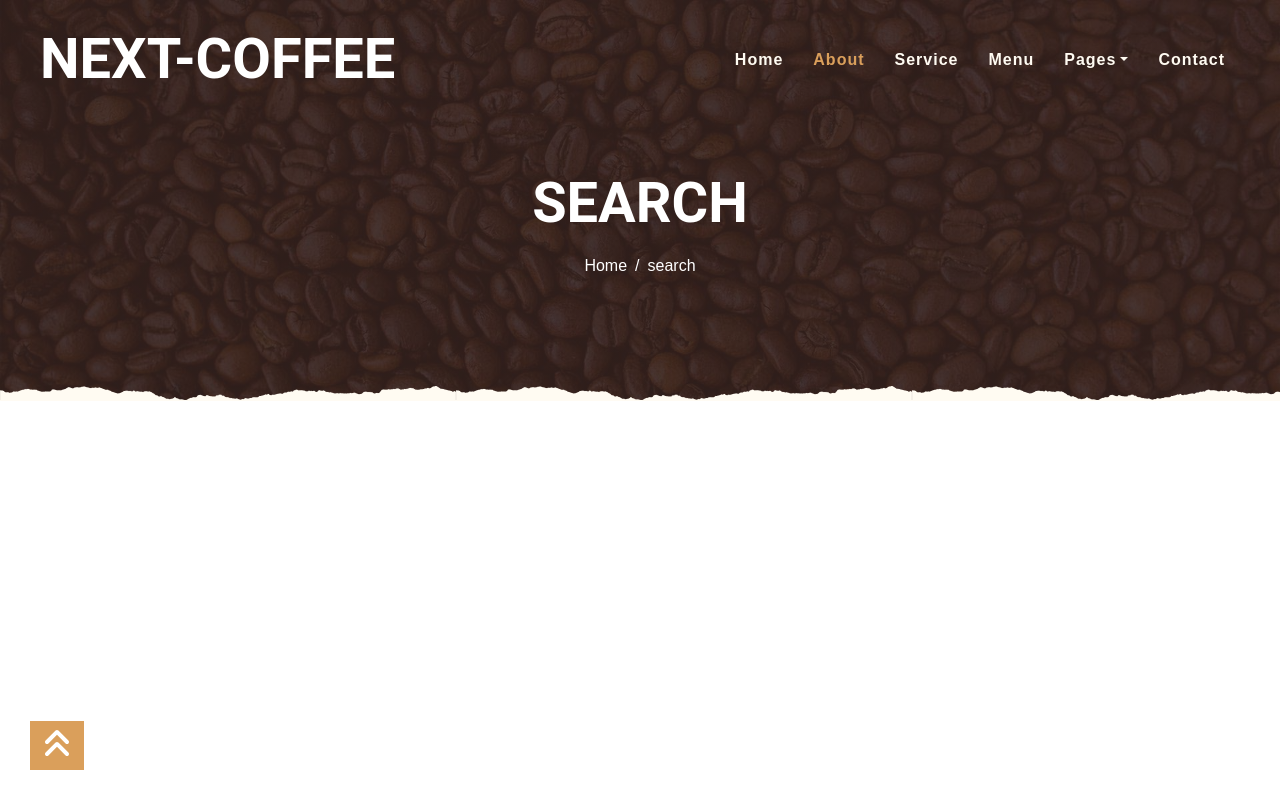
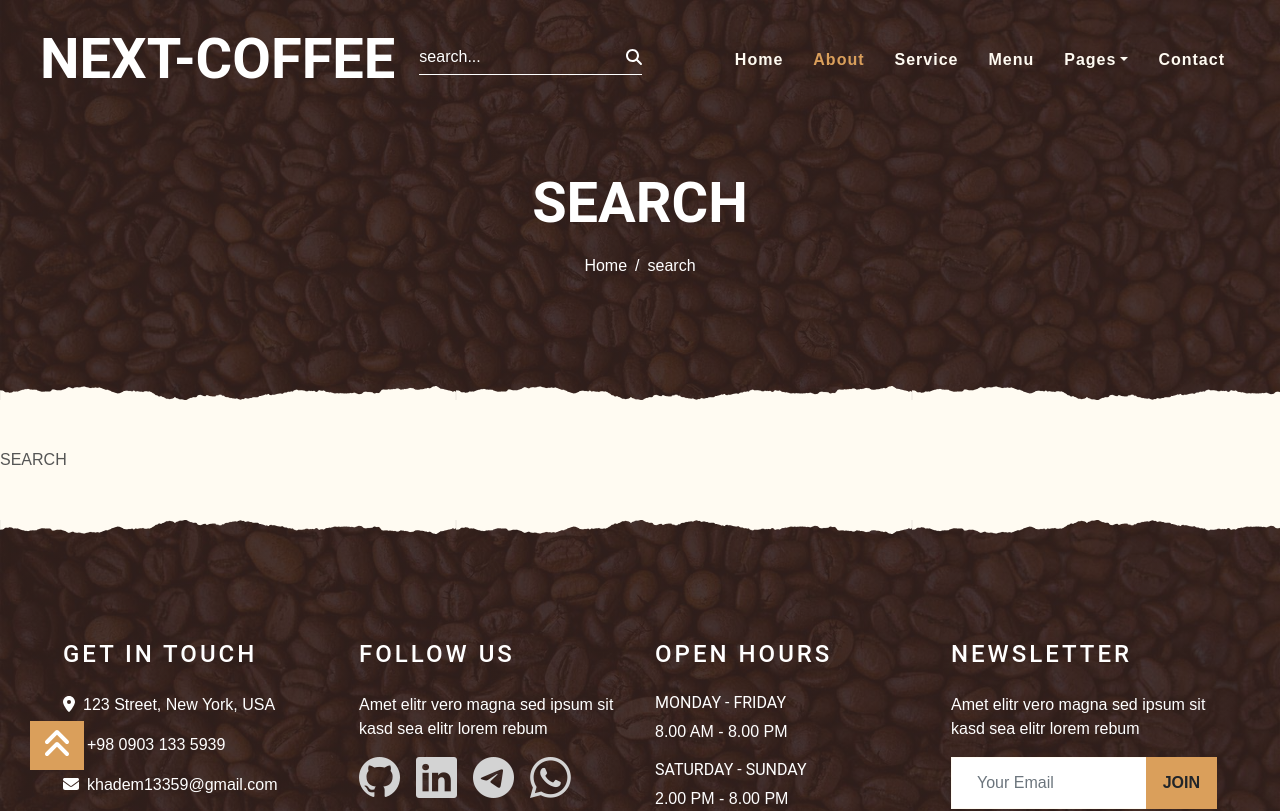
Before and after one commit to khadem-mh/coffee, a Next.js app: page /search in a window 1280 px wide. Before the commit this address had no page. Shown: the top 811 px of the page. Built offline with nearby package versions, Linux system fonts and the light colour scheme.

Commit message:
add feature search global

```diff
--- /dev/null
+++ b/components/modules/GlobalSearch/GlobalSearch.jsx
@@ -0,0 +1,18 @@
+import { FontAwesomeIcon } from "@fortawesome/react-fontawesome"
+import {
+    faSearch
+} from "@fortawesome/free-solid-svg-icons"
+
+const GlobalSearch = ({ value, setValue, onClickSearch }) => {
+
+    const clickHandlerSearch = () => value.trim().length && onClickSearch()
+
+    return (
+        <div className="global-search__parent">
+            <input type="text" value={value} onChange={e => setValue(e.target.value)} className="global-search__input" placeholder="search..." />
+            <FontAwesomeIcon icon={faSearch} className="global-search__icon" onClick={clickHandlerSearch} />
+        </div>
+    )
+}
+
+export default GlobalSearch
--- a/components/modules/Navbar/Navbar.jsx
+++ b/components/modules/Navbar/Navbar.jsx
@@ -1,12 +1,22 @@
 import Link from "next/link"
+import GlobalSearch from "../GlobalSearch/GlobalSearch"
+import { useState } from "react"
+import { useRouter } from "next/router"
 
 const Navbar = () => {
+
+    const router = useRouter()
+    const [search, setSerch] = useState("")
+
+    const clickHandlerSearch = () => router.push(`/search?q=${search.trim()}`)
+
     return (
         <div className="container-fluid p-0 nav-bar">
             <nav className="navbar navbar-expand-lg bg-none navbar-dark py-3">
                 <a href="index.html" className="navbar-brand px-lg-4 m-0">
                     <h1 className="m-0 display-4 text-uppercase text-white">Next-Coffee</h1>
                 </a>
+                <GlobalSearch value={search} setValue={setSerch} onClickSearch={clickHandlerSearch}/>
                 <button type="button" className="navbar-toggler" data-toggle="collapse" data-target="#navbarCollapse">
                     <span className="navbar-toggler-icon"></span>
                 </button>
--- a/pages/_app.js
+++ b/pages/_app.js
@@ -1,5 +1,4 @@
 import "@/styles/globals.css"
-import Link from "next/link"
 import { useRouter } from "next/router"
 // components
 import Navbar from "@/components/modules/Navbar/Navbar"
--- /dev/null
+++ b/pages/search/index.js
@@ -0,0 +1,17 @@
+import { useRouter } from "next/router"
+
+const search = () => {
+
+    const router = useRouter()
+
+    console.log(router);
+
+
+    return (
+        <>
+            SEARCH
+        </>
+    )
+}
+
+export default search
--- /dev/null
+++ b/styles/global-search.css
@@ -0,0 +1,25 @@
+.global-search__parent {
+    display: flex;
+    align-items: center;
+    border-bottom: 1px solid white;
+    padding-bottom: .3rem;
+}
+
+.global-search__input {
+    all: unset;
+    color: white;
+}
+
+.global-search__input::placeholder {
+    color: white;
+}
+
+.global-search__icon {
+    cursor: pointer;
+    color: white;
+    transition: all 300ms;
+}
+
+.global-search__icon:hover {
+    color: gray;
+}
--- a/styles/globals.css
+++ b/styles/globals.css
@@ -1 +1,2 @@
+@import "./global-search.css";
 @import "./style.min.css";
```
